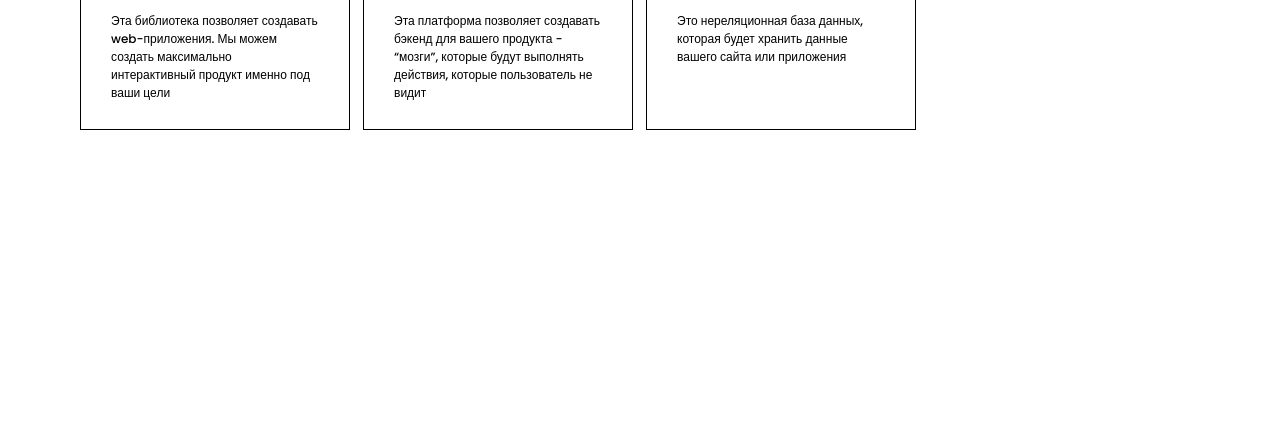
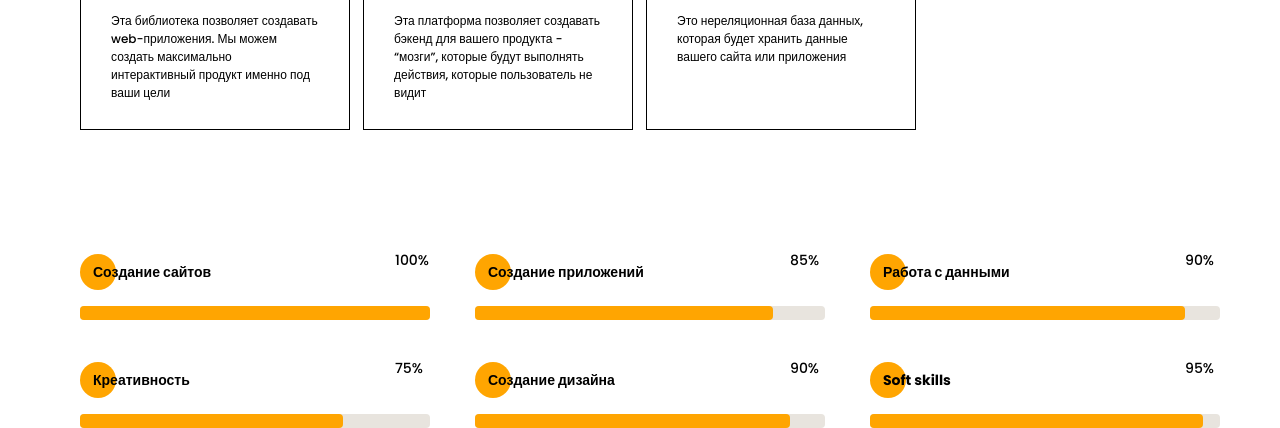
Before and after one commit to Camarederic/Portfolio, a website: page app/index.html in a window 1280 px wide. Shown: the part 2905-3333 px from the top of the page. Before the commit the page ends 3035 px from the top, so only its background shows below. Drawn offline with nearby package versions, Linux system fonts and the light colour scheme; files that its build step writes are made by us from their sources; files whose address does not match are found by name.

Commit message:
added a skills section and a script for the counter

```diff
--- a/app/index.html
+++ b/app/index.html
@@ -423,6 +423,63 @@
             </p>
           </div>
         </div>
+
+        <div class="skills__ratings">
+          <div class="skills__ratings-item">
+            <div class="title title_fz14 skills__ratings-title">
+              Создание сайтов
+            </div>
+            <div class="skills__ratings-counter">100%</div>
+            <div class="skills__ratings-line">
+              <span></span>
+            </div>
+          </div>
+          <div class="skills__ratings-item">
+            <div class="title title_fz14 skills__ratings-title">
+              Создание приложений
+            </div>
+            <div class="skills__ratings-counter">85%</div>
+            <div class="skills__ratings-line">
+              <span></span>
+            </div>
+          </div>
+          <div class="skills__ratings-item">
+            <div class="title title_fz14 skills__ratings-title">
+              Работа с данными
+            </div>
+            <div class="skills__ratings-counter">90%</div>
+            <div class="skills__ratings-line">
+              <span></span>
+            </div>
+          </div>
+          <div class="skills__ratings-item">
+            <div class="title title_fz14 skills__ratings-title">
+              Креативность
+            </div>
+            <div class="skills__ratings-counter">75%</div>
+            <div class="skills__ratings-line">
+              <span></span>
+            </div>
+          </div>
+          <div class="skills__ratings-item">
+            <div class="title title_fz14 skills__ratings-title">
+              Создание дизайна
+            </div>
+            <div class="skills__ratings-counter">90%</div>
+            <div class="skills__ratings-line">
+              <span></span>
+            </div>
+          </div>
+          <div class="skills__ratings-item">
+            <div class="title title_fz14 skills__ratings-title">
+              Soft skills
+            </div>
+            <div class="skills__ratings-counter">95%</div>
+            <div class="skills__ratings-line">
+              <span></span>
+            </div>
+          </div>
+        </div>
       </div>
     </section>
 
--- a/app/js/main.js
+++ b/app/js/main.js
@@ -10,4 +10,9 @@ close.addEventListener("click", () => {
   menu.classList.remove("active");
 });
 
-$(function () {});
+const counters = document.querySelectorAll(".skills__ratings-counter");
+const lines = document.querySelectorAll(".skills__ratings-line span");
+
+counters.forEach((item, i) => {
+  lines[i].style.width = item.innerHTML;
+});
--- a/app/scss/blocks/_skills.scss
+++ b/app/scss/blocks/_skills.scss
@@ -41,4 +41,39 @@
       margin-top: 15px;
     }
   }
+  &__ratings {
+    margin-top: 120px;
+    display: grid;
+    grid-template: repeat(2, minmax(70px, auto)) / repeat(3, 350px);
+    column-gap: 45px;
+    row-gap: 38px;
+    &-item {
+      display: grid;
+      grid-template: minmax(21px, auto) 14px / 200px 35px;
+      justify-content: space-between;
+      align-content: space-between;
+    }
+    &-title {
+      position: relative;
+      padding: 2px 0 0 13px;
+      @include before_circle;
+    }
+    &-counter {
+      font-size: 14px;
+      line-height: 21px;
+    }
+    &-line {
+      width: 350px;
+      height: 14px;
+      background-color: #e8e4de;
+      border-radius: 4px;
+      grid-column: 1 / 3;
+      span {
+        display: block;
+        height: 100%;
+        background-color: $main-color;
+        border-radius: 4px;
+      }
+    }
+  }
 }
```
Also changed, not shown: app/js/main.min.js.
